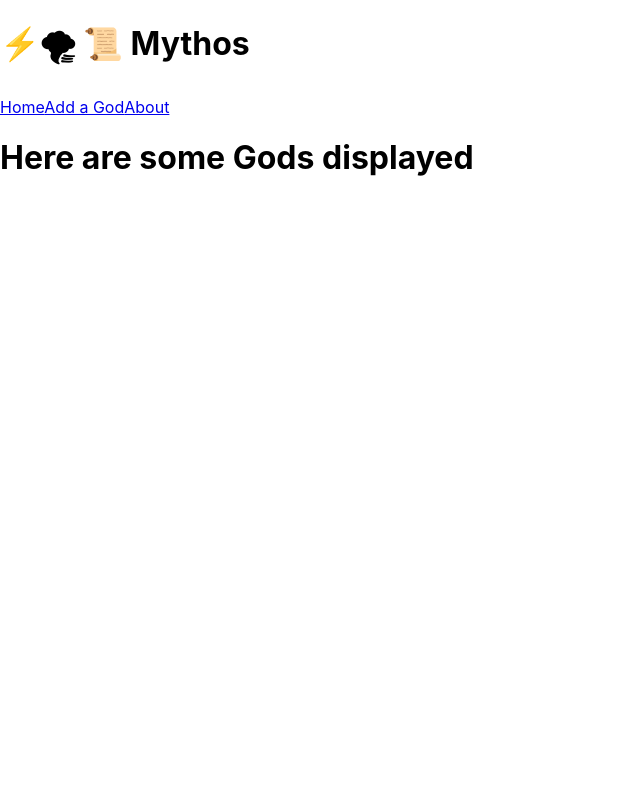
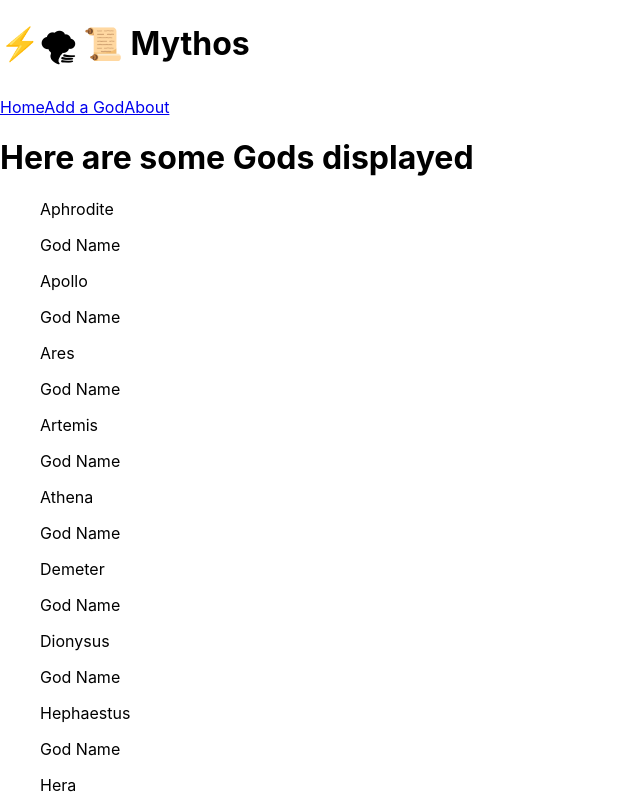
Before and after one commit to mariamnersisyan97/react-project, a React (Create React App) app: page / in a window 1280 px wide. Shown: the top 800 px of the page, without its empty margins (0-640 px from the left). Built offline with nearby package versions, Linux system fonts and the light colour scheme; data requests are answered from the project's data file.

Commit message:
gods displayed

```diff
--- a/src/components/GodCard.js
+++ b/src/components/GodCard.js
@@ -1,6 +1,11 @@
 import React from "react";
 
-function GodCard() {
-  return <div></div>;
+function GodCard({ god }) {
+  return (
+    <div>
+      <p>{god.name}</p>
+      <p>God Name</p>
+    </div>
+  );
 }
 export default GodCard;
--- a/src/components/GodList.js
+++ b/src/components/GodList.js
@@ -1,10 +1,11 @@
 import React from "react";
+import GodCard from "./GodCard";
 
-function GodList() {
+function GodList({ gods }) {
+  const renderGods = gods.map((god) => <GodCard god={god} key={god.id} />);
   return (
     <div>
-      <h1>GodCard</h1>
-      <GodCard />
+      <ul className="cards">{renderGods}</ul>;
     </div>
   );
 }
--- /dev/null
+++ b/src/components/GodsPage.js
@@ -0,0 +1,19 @@
+import React, { useState, useEffect } from "react";
+import GodList from "./GodList";
+
+function GodsPage() {
+  const baseURL = ` http://localhost:3004/gods`;
+  const [gods, setGods] = useState([]);
+
+  useEffect(() => {
+    fetch(baseURL)
+      .then((r) => r.json())
+      .then(setGods);
+  }, []);
+  return (
+    <div>
+      <GodList gods={gods} />
+    </div>
+  );
+}
+export default GodsPage;
--- a/src/components/Home.js
+++ b/src/components/Home.js
@@ -1,9 +1,11 @@
 import React from "react";
+import GodsPage from "./GodsPage";
 
 function Home() {
   return (
     <div>
       <h1>Here are some Gods displayed</h1>
+      <GodsPage />
     </div>
   );
 }
```
Also changed, not shown: src/components/Gods.js (deleted, +0 -11 lines).
